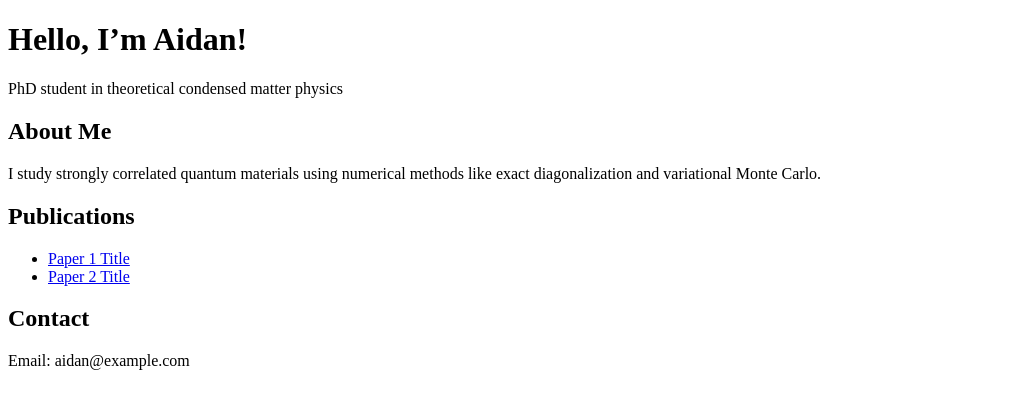
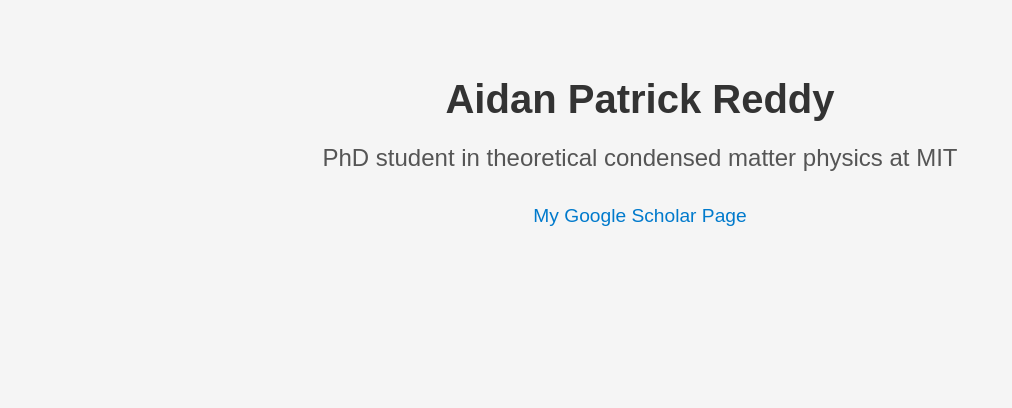
Before and after one commit to AidanReddy/aidanreddy.github.io, a plain HTML site: page index.html in a window 1280 px wide. Shown: the whole page, without its empty margins (0-1012 px from the left). Drawn offline with Linux system fonts and the light colour scheme.

Commit message:
Update index.html

```diff
--- a/index.html
+++ b/index.html
@@ -4,29 +4,46 @@
   <meta charset="UTF-8">
   <meta name="viewport" content="width=device-width, initial-scale=1.0">
   <title>Aidan Patrick Reddy</title>
-  <link rel="stylesheet" href="style.css">
+  <style>
+    body {
+      font-family: Arial, sans-serif;
+      margin: 0;
+      padding: 40px;
+      line-height: 1.6;
+      background-color: #f5f5f5;
+      color: #333;
+      text-align: center;
+    }
+
+    h1 {
+      font-size: 2.5em;
+      margin-bottom: 0.2em;
+    }
+
+    h2 {
+      font-size: 1.5em;
+      font-weight: normal;
+      margin-top: 0;
+      margin-bottom: 1em;
+      color: #555;
+    }
+
+    a {
+      font-size: 1.2em;
+      color: #007acc;
+      text-decoration: none;
+    }
+
+    a:hover {
+      text-decoration: underline;
+    }
+  </style>
 </head>
 <body>
-  <header>
-    <h1>Hello, I’m Aidan!</h1>
-    <p>PhD student in theoretical condensed matter physics</p>
-  </header>
-  <main>
-    <section>
-      <h2>About Me</h2>
-      <p>I study strongly correlated quantum materials using numerical methods like exact diagonalization and variational Monte Carlo.</p>
-    </section>
-    <section>
-      <h2>Publications</h2>
-      <ul>
-        <li><a href="https://arxiv.org/">Paper 1 Title</a></li>
-        <li><a href="https://arxiv.org/">Paper 2 Title</a></li>
-      </ul>
-    </section>
-    <section>
-      <h2>Contact</h2>
-      <p>Email: aidan@example.com</p>
-    </section>
-  </main>
+  <h1>Aidan Patrick Reddy</h1>
+  <h2>PhD student in theoretical condensed matter physics at MIT</h2>
+  <p>
+    <a href="https://scholar.google.com/citations?user=_g4PTlcAAAAJ&hl=en&oi=ao" target="_blank">My Google Scholar Page</a>
+  </p>
 </body>
 </html>
```
